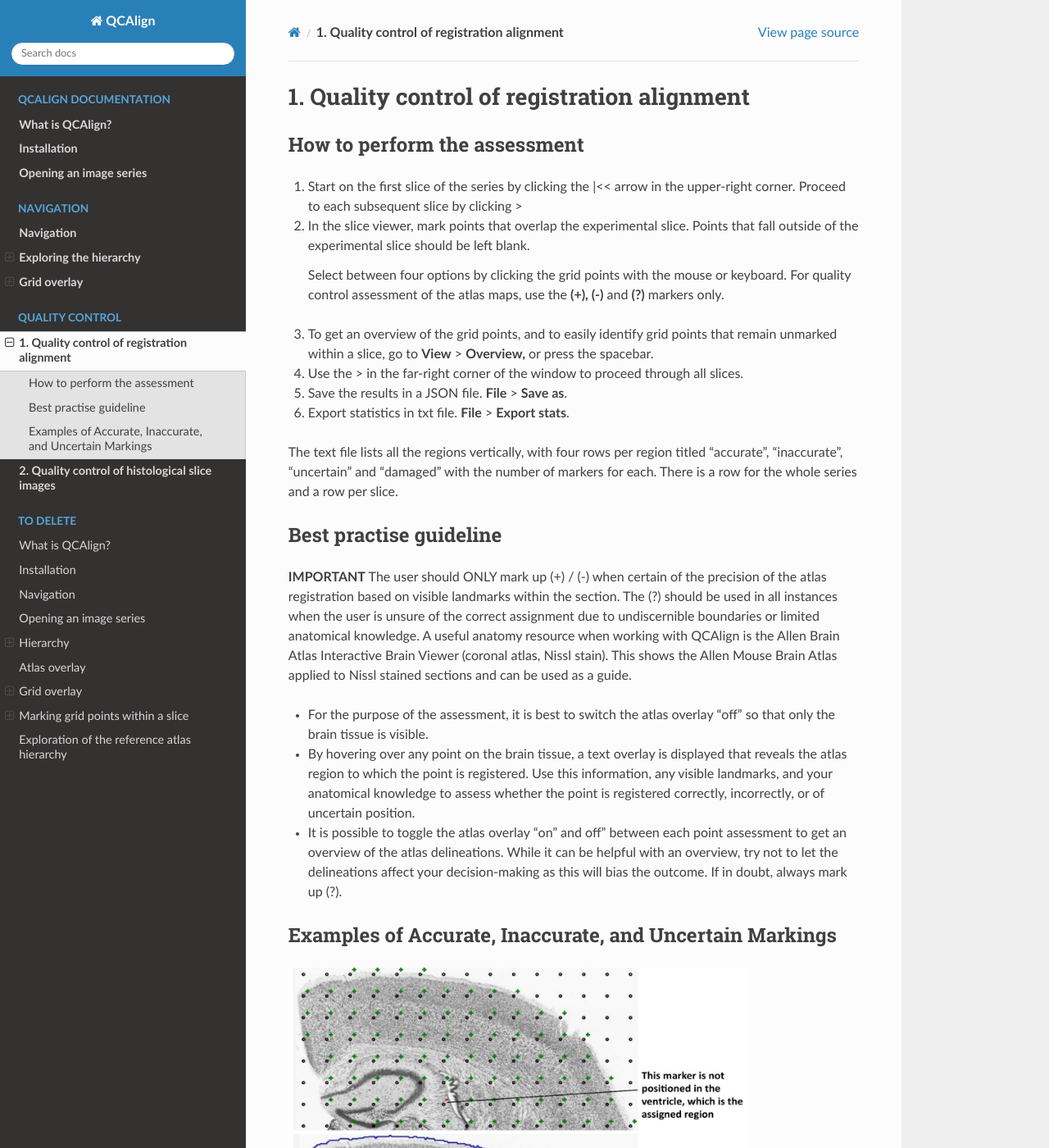
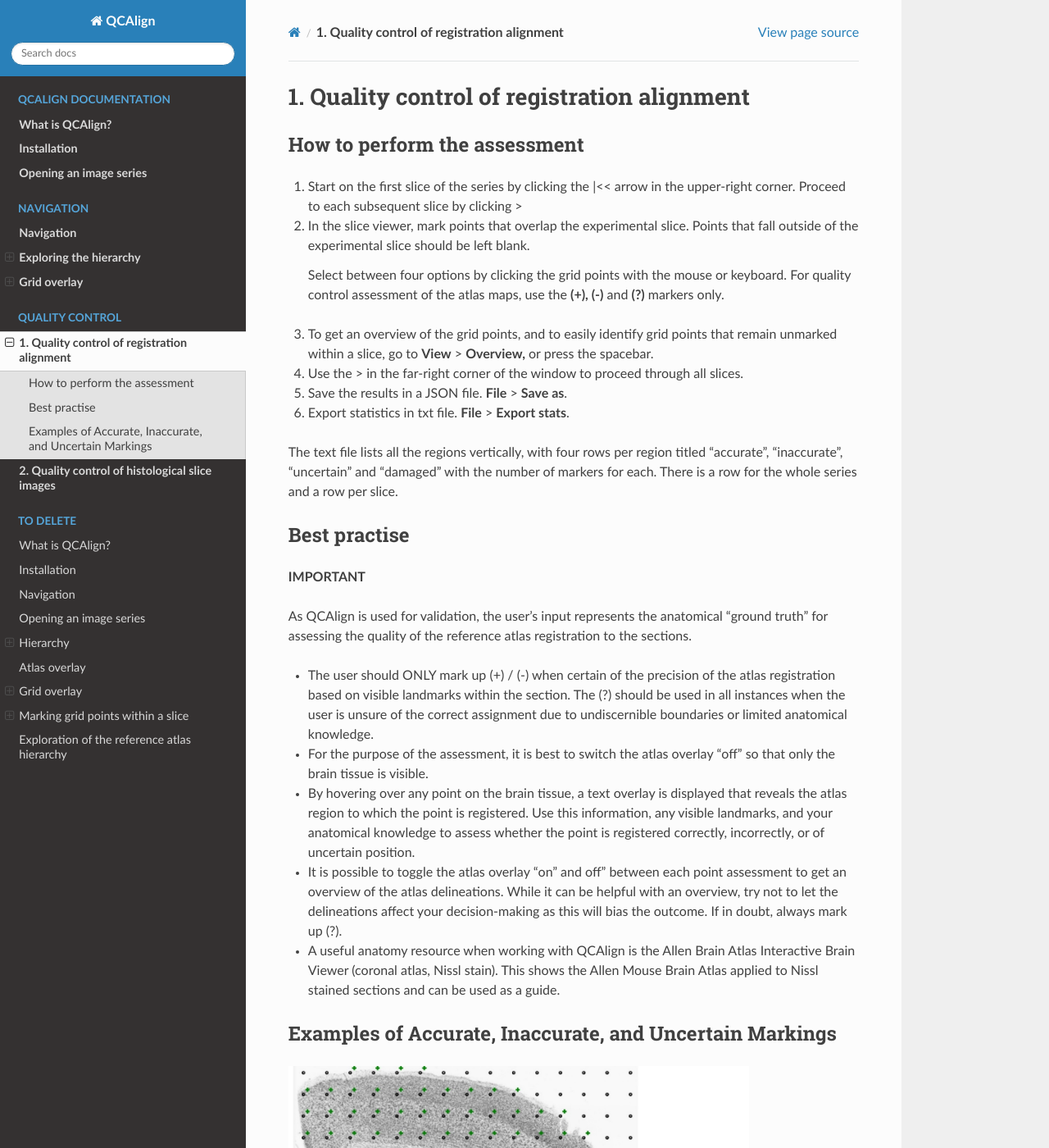
Before and after one commit to Neural-Systems-at-UIO/QCAlign, a Sphinx documentation site: the page built from docs/QCatlasmaps.rst, in a window 1280 px wide and 1400 px high. Shown: the whole window at 82% size. Built offline with Sphinx 7.4.7 and the Read the Docs theme 2.0.0, drawn with Linux system fonts in a browser that asks for light colours; pages that are not in the unit, such as notebooks, are missing from menus.

Commit message:
Update QCatlasmaps.rst

```diff
--- a/docs/QCatlasmaps.rst
+++ b/docs/QCatlasmaps.rst
@@ -37,15 +37,18 @@
 four rows per region titled “accurate”, “inaccurate”, “uncertain” and
 “damaged” with the number of markers for each. There is a row for the whole series and a row per slice.
 
-Best practise guideline
-------------------------------
+Best practise
+---------------
 
-**IMPORTANT** The user should ONLY mark up (+) / (-) when certain of the precision of the atlas registration based on visible landmarks within the section. The (?) should be used in all instances when the user is unsure of the correct assignment due to undiscernible boundaries or limited anatomical knowledge.
-A useful anatomy resource when working with QCAlign is the Allen Brain Atlas Interactive Brain Viewer (coronal atlas, Nissl stain). This shows the Allen Mouse Brain Atlas applied to Nissl stained sections and can be used as a guide.
+**IMPORTANT**
 
+As QCAlign is used for validation, the user’s input represents the anatomical “ground truth” for assessing the quality of the reference atlas registration to the sections.
+
+- The user should ONLY mark up (+) / (-) when certain of the precision of the atlas registration based on visible landmarks within the section. The (?) should be used in all instances when the user is unsure of the correct assignment due to undiscernible boundaries or limited anatomical knowledge.
 - For the purpose of the assessment, it is best to switch the atlas overlay “off” so that only the brain tissue is visible.
 - By hovering over any point on the brain tissue, a text overlay is displayed that reveals the atlas region to which the point is registered. Use this information, any visible landmarks, and your anatomical knowledge to assess whether the point is registered correctly, incorrectly, or of uncertain position.
 - It is possible to toggle the atlas overlay “on” and off” between each point assessment to get an overview of the atlas delineations. While it can be helpful with an overview, try not to let the delineations affect your decision-making as this will bias the outcome. If in doubt, always mark up (?).
+- A useful anatomy resource when working with QCAlign is the Allen Brain Atlas Interactive Brain Viewer (coronal atlas, Nissl stain). This shows the Allen Mouse Brain Atlas applied to Nissl stained sections and can be used as a guide.
 
 Examples of Accurate, Inaccurate, and Uncertain Markings
 --------------------------------------------------------
```
